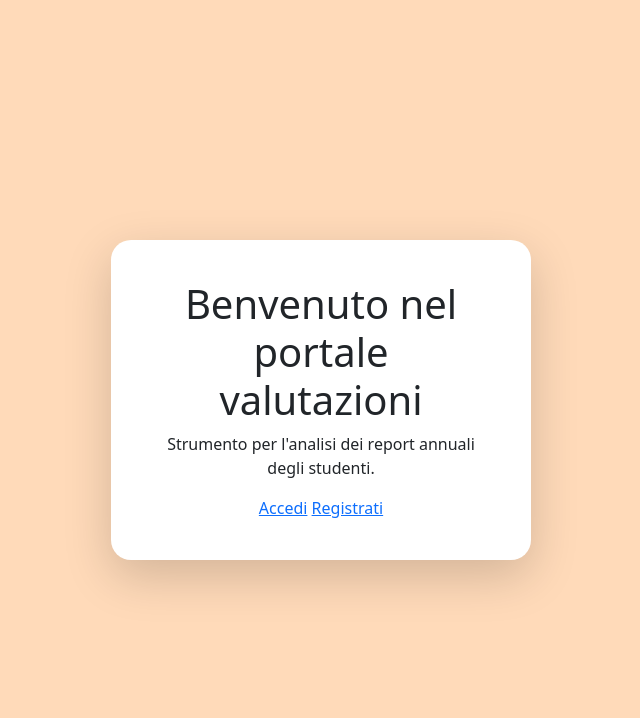
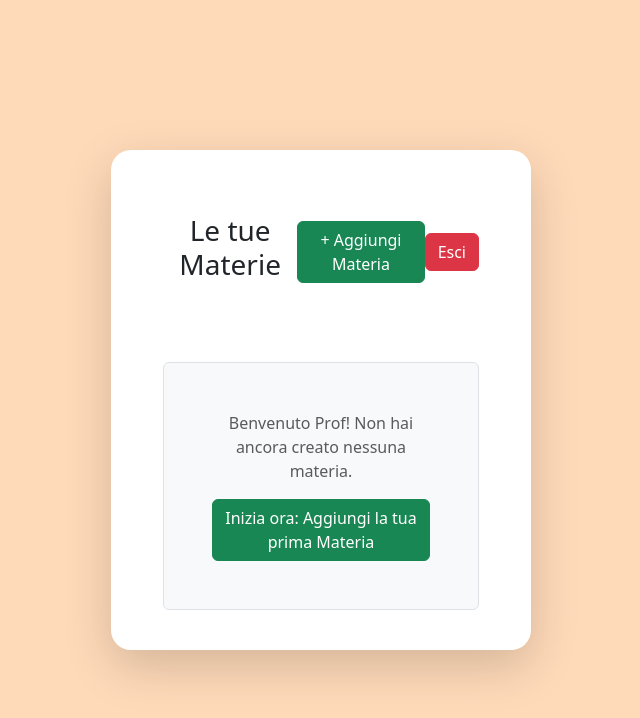
Before and after one commit to LejlaBrkic166792/Project, a Flask app: page / in a window 1280 px wide. Shown: the top 718 px of the page, without its empty margins (319-959 px from the left). Run offline with Flask 3, Linux system fonts and the light colour scheme; the visitor is signed in with stand-in values (Sample User, id 1); data that the repository does not hold is empty.

Commit message:
aggiornamento

```diff
--- a/flaskr/auth.py
+++ b/flaskr/auth.py
@@ -36,11 +36,15 @@ def login():
     if form.validate_on_submit():
         user = User.query.filter_by(username=form.username.data).first()
 
+        #considerare se usare selecto a posto di query. ...
+        #stmt = select(User).where(User.username == form.username.data)
+        #user = db.session.execute(stmt).scalar_one_or_none()
+
         # Usa bcrypt per controllare la password
         if user and bcrypt.check_password_hash(user.password, form.password.data):
             login_user(user)
             next_page = request.args.get('next')
-            return redirect(next_page or url_for('main.dashboard'))
+            return redirect(next_page or url_for('dashboard.dashboard'))
 
         flash('Username o password errati.', 'danger')
 
--- /dev/null
+++ b/flaskr/dashboard.py
@@ -0,0 +1,87 @@
+import csv
+import io
+from flask import Blueprint, render_template, request, flash, redirect, url_for, jsonify
+from flask_login import login_required, current_user
+from werkzeug.utils import secure_filename
+
+# Importiamo il database e i modelli
+from .db import db
+from .models import Subject, Dataset
+
+dash_bp = Blueprint('dashboard', __name__)
+
+ALLOWED_EXTENSIONS = {'csv'}
+
+def allowed_file(filename):
+    return '.' in filename and filename.rsplit('.', 1)[1].lower() in ALLOWED_EXTENSIONS
+
+
+@dash_bp.route('/')
+@login_required
+def dashboard():
+    user_subjects = Subject.query.filter_by(user_id=current_user.id).all()
+    return render_template('dashboard/lista_materie.html', subjects=user_subjects)
+
+@dash_bp.route('/nuova_materia', methods=['GET', 'POST'])
+@login_required
+def nuova_materia():
+    if request.method == 'POST':
+        subject_name = request.form.get('subject_name')
+        file = request.files.get('file')
+
+        if subject_name and file and allowed_file(file.filename):
+            try:
+                # 1. Crea la Materia
+                new_subject = Subject(name=subject_name, user_id=current_user.id)
+                db.session.add(new_subject)
+                #aggiunge i dati senza chiudere la transizione
+                db.session.flush()
+
+                # 2. Leggi CSV
+                stream = io.StringIO(file.stream.read().decode("UTF8"), newline=None)
+                reader = csv.DictReader(stream)
+                data_list = [row for row in reader]
+
+                # 3. Salva Dataset collegato alla materia
+                new_dataset = Dataset(
+                    filename=secure_filename(file.filename),
+                    data_json=data_list,
+                    subject_id=new_subject.id
+                )
+                db.session.add(new_dataset)
+                db.session.commit()
+
+                flash(f'Materia "{subject_name}" creata con successo!')
+                return redirect(url_for('dashboard.dashboard'))
+            except Exception as e:
+                db.session.rollback()
+                flash(f'Errore: {e}')
+        else:
+            flash('Dati mancanti o file non valido.')
+
+    return render_template('dashboard/nuova_materia.html')
+
+@dash_bp.route('/report/<int:subject_id>')
+@login_required
+def report(subject_id):
+    subject = Subject.query.filter_by(id=subject_id, user_id=current_user.id).first_or_404()
+    return render_template('dashboard/report.html', subject=subject)
+
+
+@dash_bp.route('/elimina_materia/<int:subject_id>', methods=['POST'])
+@login_required
+def elimina_materia(subject_id):
+    # Cerchiamo la materia assicurandoci che appartenga all'utente loggato
+    subject = Subject.query.filter_by(id=subject_id, user_id=current_user.id).first_or_404()
+
+    try:
+        # la materia si elimina a cascata al momento dell'eliminazione della materia
+
+        db.session.delete(subject)
+        db.session.commit()
+        flash(f'Materia "{subject.name}" eliminata con successo.')
+    except Exception as e:
+        db.session.rollback()
+        flash(f'Errore durante l\'eliminazione: {e}')
+
+    return redirect(url_for('dashboard.dashboard'))
--- a/flaskr/main.py
+++ /dev/null
@@ -1,21 +0,0 @@
-from flask import Blueprint, render_template
-from flask_login import login_required, current_user
-
-# Definiamo il blueprint.
-# Non mettiamo url_prefix così la home sarà direttamente su "/"
-main_bp = Blueprint('main', __name__)
-
-@main_bp.route('/')
-def home():
-    """Questa funzione carica la pagina principale (Home)"""
-    return render_template('main/home.html')
-
-@main_bp.route('/dashboard')
-@login_required
-def dashboard():
-    """
-    Questa è la pagina privata.
-    Il decoratore @login_required blocca gli utenti non loggati.
-    """
-    # Passiamo current_user al template per mostrare il nome del docente
-    return render_template('main/dashboard.html', user=current_user)
--- a/flaskr/templates/auth/login.html
+++ b/flaskr/templates/auth/login.html
@@ -17,6 +17,5 @@
     </form>
 
     <p class="mt-3">Non hai un account? <a href="{{ url_for('.register') }}">Registrati</a></p>
-    <p><a href="{{ url_for('main.home') }}">Torna alla Home</a></p>
 </div>
 {% endblock %}
--- /dev/null
+++ b/flaskr/templates/dashboard/lista_materie.html
@@ -0,0 +1,52 @@
+{% extends 'base.html' %}
+
+{% block body %}
+<div class="container mt-4">
+    <div class="d-flex justify-content-between align-items-center mb-4">
+        <h3>Le tue Materie</h3>
+        <a href="{{ url_for('dashboard.nuova_materia') }}" class="btn btn-success">
+            + Aggiungi Materia
+        </a>
+        <a href="{{ url_for('auth.logout') }}" class="btn btn-danger">
+                Esci
+        </a>
+    </div>
+
+    <div class="row">
+        {# Ciclo sulle materie passate dalla funzione dashboard() #}
+        {% for s in subjects %}
+        <div class="col-md-4 mb-3">
+            <div class="card shadow-sm">
+                <div class="card-body">
+                    <h5 class="card-title">{{ s.name }}</h5>
+                    <p class="card-text text-muted">
+                        {{ s.datasets|length }} report caricati
+                    </p>
+                    <div class="d-flex justify-content-between align-items-center">
+                        <a href="{{ url_for('dashboard.report', subject_id=s.id) }}" class="btn btn-primary btn-sm">
+                            Apri Report
+                        </a>
+
+                        <form action="{{ url_for('dashboard.elimina_materia', subject_id=s.id) }}" method="POST" onsubmit="return confirm('Sei sicuro di voler eliminare questa materia e tutti i suoi dati?');">
+                            <input type="hidden" name="csrf_token" value="{{ csrf_token() }}">
+                            <button type="submit" class="btn btn-outline-danger btn-sm">
+                                Elimina
+                            </a>
+                        </form>
+                    </div>
+                </div>
+            </div>
+        </div>
+        {% else %}
+        <div class="col-12 text-center mt-5">
+            <div class="p-5 border rounded bg-light">
+                <p class="text-muted">Benvenuto Prof! Non hai ancora creato nessuna materia.</p>
+                <a href="{{ url_for('dashboard.nuova_materia') }}" class="btn btn-success">
+                    Inizia ora: Aggiungi la tua prima Materia
+                </a>
+            </div>
+        </div>
+        {% endfor %}
+    </div>
+</div>
+{% endblock %}
--- /dev/null
+++ b/flaskr/templates/dashboard/report.html
@@ -0,0 +1,5 @@
+{% extends 'base.html' %}
+{% block body %}
+    <h1>Pagina Report</h1>
+    <p>Se vedi questo, l'errore TemplateNotFound è sparito!</p>
+{% endblock %}
--- a/flaskr/templates/main/home.html
+++ /dev/null
@@ -1,23 +0,0 @@
-{% extends 'base.html' %}
-
-{% block title %}Home{% endblock %}
-
-{# vedi come usare macro (attenzione a non dimenticare with context per gli import) e call per evistare di scrivere sempre le stesse cose
-    soprattuto per quanto riguarda i form e utile
-
-    vedi come gestire i default
-
-    Formattazione: filesizeformat, round, batch
-
-    Trasformare Liste in Stringhe con join
-
-    Se non capisci cosa c'è dentro una variabile che ti arriva da Flask, usa questo nel template: {{ variabile | pprint }}#}
-
-{% block body %}
-<div class="content">
-    <h1>Benvenuto nel portale valutazioni</h1>
-    <p>Strumento per l'analisi dei report annuali degli studenti.</p>
-    <a href="{{ url_for('auth.login') }}">Accedi</a>
-    <a href="{{ url_for('auth.register') }}">Registrati</a>
-</div>
-{% endblock %}
```
Also changed, not shown: config.py (+16 -2 lines), flaskr/__init__.py (+19 -10 lines), flaskr/models.py (+16 -0 lines), flaskr/templates/dashboard/nuova_materia.html (added, +35 -0 lines), flaskr/templates/main/dashboard.html (deleted, +0 -23 lines).
